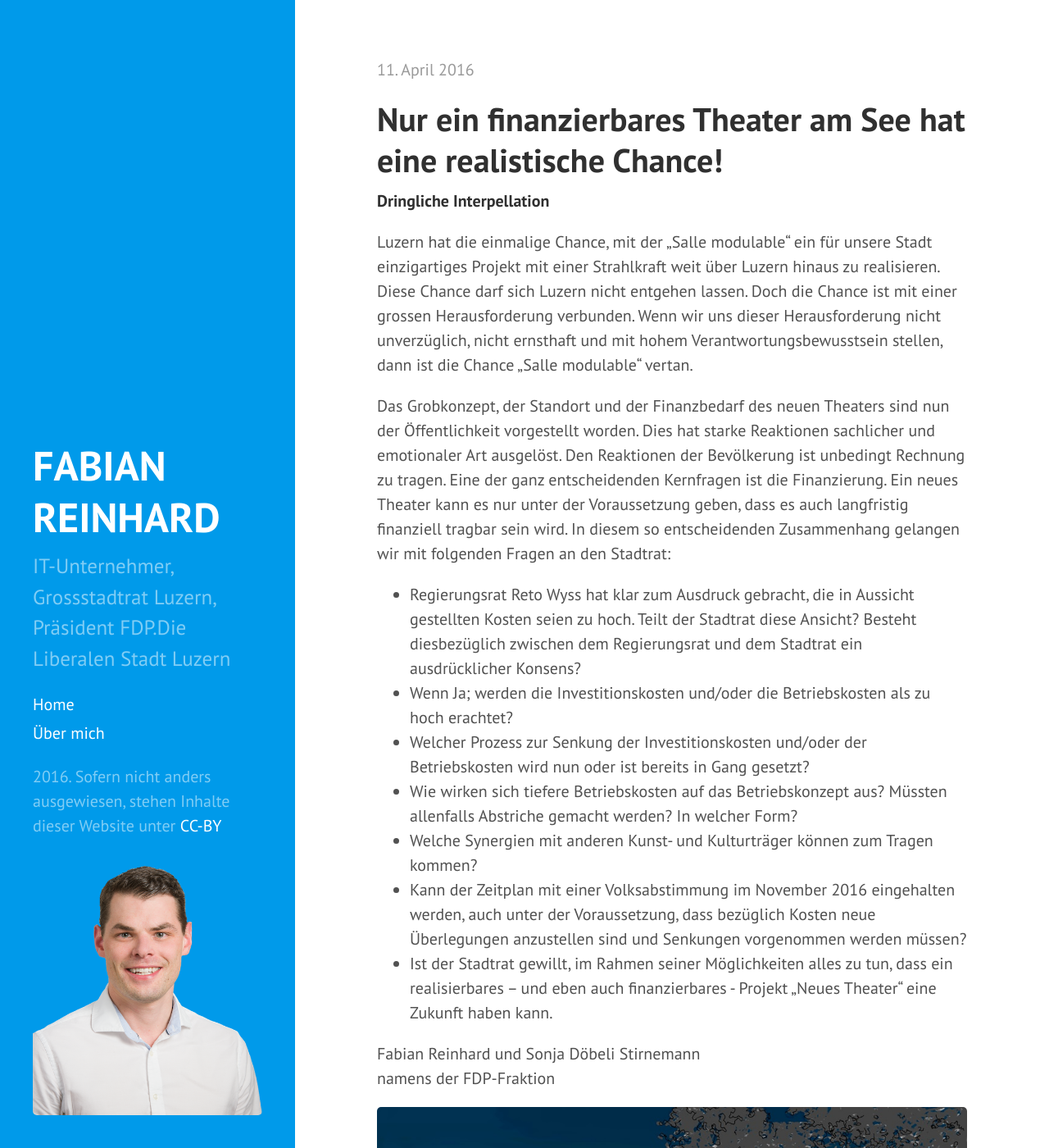
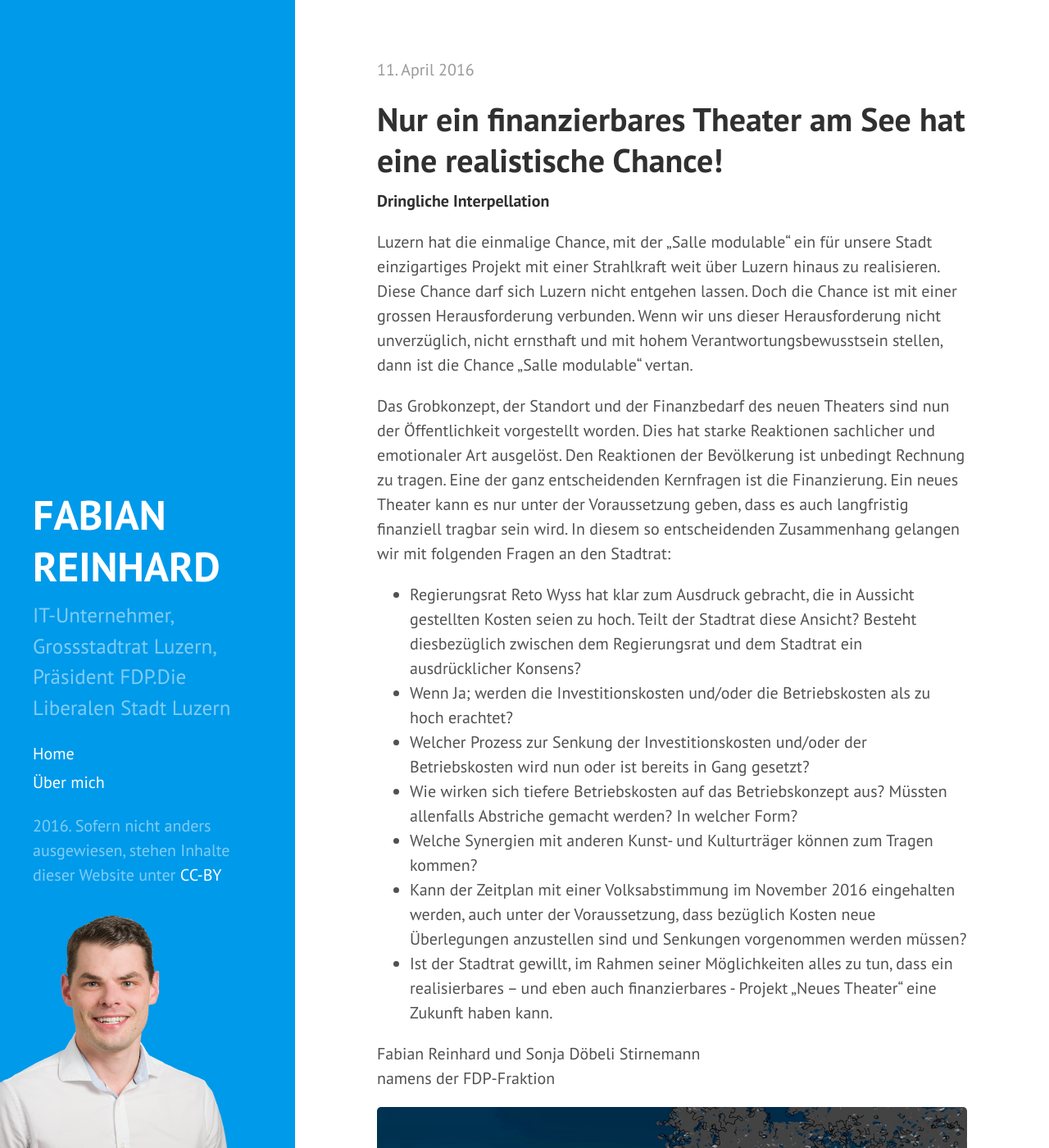
Before and after one commit to freinhard/freinhard.github.io, a Jekyll site: the page built from index.html, in a window 1280 px wide and 1400 px high. Shown: the whole window at 82% size. Built offline with Jekyll 4.4.1, drawn with Linux system fonts in a browser that asks for light colours; the list of posts is cut into pages by our own code; comment, search, counter and statistics services are not loaded.

Commit message:
Sidebar image

```diff
--- a/public/css/custom.css
+++ b/public/css/custom.css
@@ -1,5 +1,13 @@
 .sidebar {
     background-color: #009AEA
+}
+
+.sidebar img {
+    margin: -40px;
+    margin-top: 20px;
+    max-width: auto;
+    border-radius: 0;
+    width: 370px;
 }
 
 .sidebar-about h1 {
```
